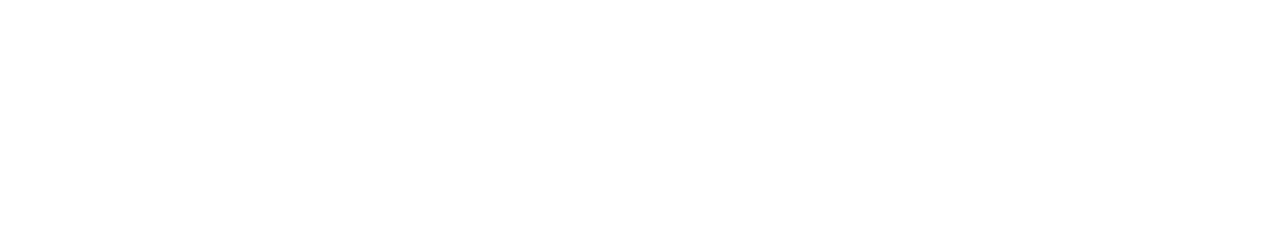
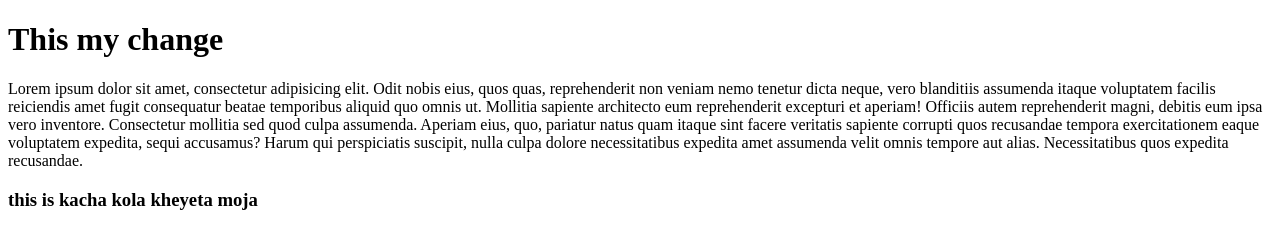
Before and after one commit to YusufAhmed005/my-love, a plain HTML site: page index.html in a window 1280 px wide. Drawn offline with Linux system fonts and the light colour scheme.

Commit message:
change commit

```diff
--- a/index.html
+++ b/index.html
@@ -7,6 +7,10 @@
     <title>My Love</title>
 </head>
 <body>
+    <h1>This my change </h1>
+    <p>Lorem ipsum dolor sit amet, consectetur adipisicing elit. Odit nobis eius, quos quas, reprehenderit non veniam nemo tenetur dicta neque, vero blanditiis assumenda itaque voluptatem facilis reiciendis amet fugit consequatur beatae temporibus aliquid quo omnis ut. Mollitia sapiente architecto eum reprehenderit excepturi et aperiam! Officiis autem reprehenderit magni, debitis eum ipsa vero inventore. Consectetur mollitia sed quod culpa assumenda. Aperiam eius, quo, pariatur natus quam itaque sint facere veritatis sapiente corrupti quos recusandae tempora exercitationem eaque voluptatem expedita, sequi accusamus? Harum qui perspiciatis suscipit, nulla culpa dolore necessitatibus expedita amet assumenda velit omnis tempore aut alias. Necessitatibus quos expedita recusandae.</p>
+    <h3>this is kacha kola kheyeta moja</h3>
+
 
 </body>
 </html>
```
